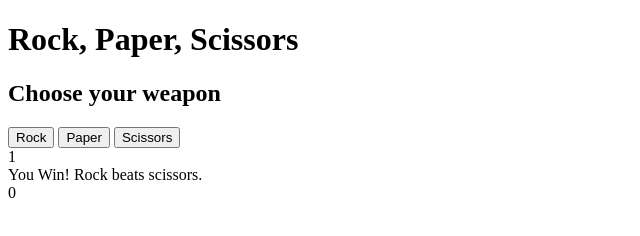
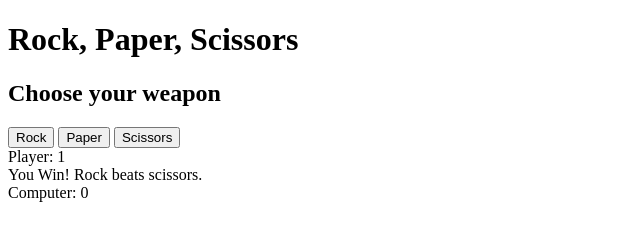
Before and after one commit to Kempie84/rock-paper-scissors, a plain HTML site: page index.html in a window 1280 px wide. Both pictures are taken after a click on the button "Rock". Shown: the whole page, without its empty margins (0-640 px from the left). Drawn offline with Linux system fonts and the light colour scheme.

Commit message:
specify scoreboard div's

```diff
--- a/index.html
+++ b/index.html
@@ -16,9 +16,9 @@
     </div>
 
     <div id="scoreboard">
-        <div id="playerScore">0</div>
+        <div id="playerScore">Player: 0</div>
         <div id="gameInfo">Waiting for player input</div>
-        <div id="computerScore">0</div>
+        <div id="computerScore">Computer: 0</div>
     </div>
 
     <script src="rock-paper-scissors.js"></script>
--- a/rock-paper-scissors.js
+++ b/rock-paper-scissors.js
@@ -88,10 +88,10 @@ const playGame = function(choice) {
     playRound(computerChoice, humanChoice);
 
     const playerScoreBoard = document.querySelector("#playerScore");
-    playerScoreBoard.textContent = `${humanScore}`;
+    playerScoreBoard.textContent = `Player: ${humanScore}`;
 
     const computerScoreBoard = document.querySelector("#computerScore");
-    computerScoreBoard.textContent = `${computerScore}`;
+    computerScoreBoard.textContent = `Computer: ${computerScore}`;
 
     if (humanScore > 4) {
         alert("You win!");
```
